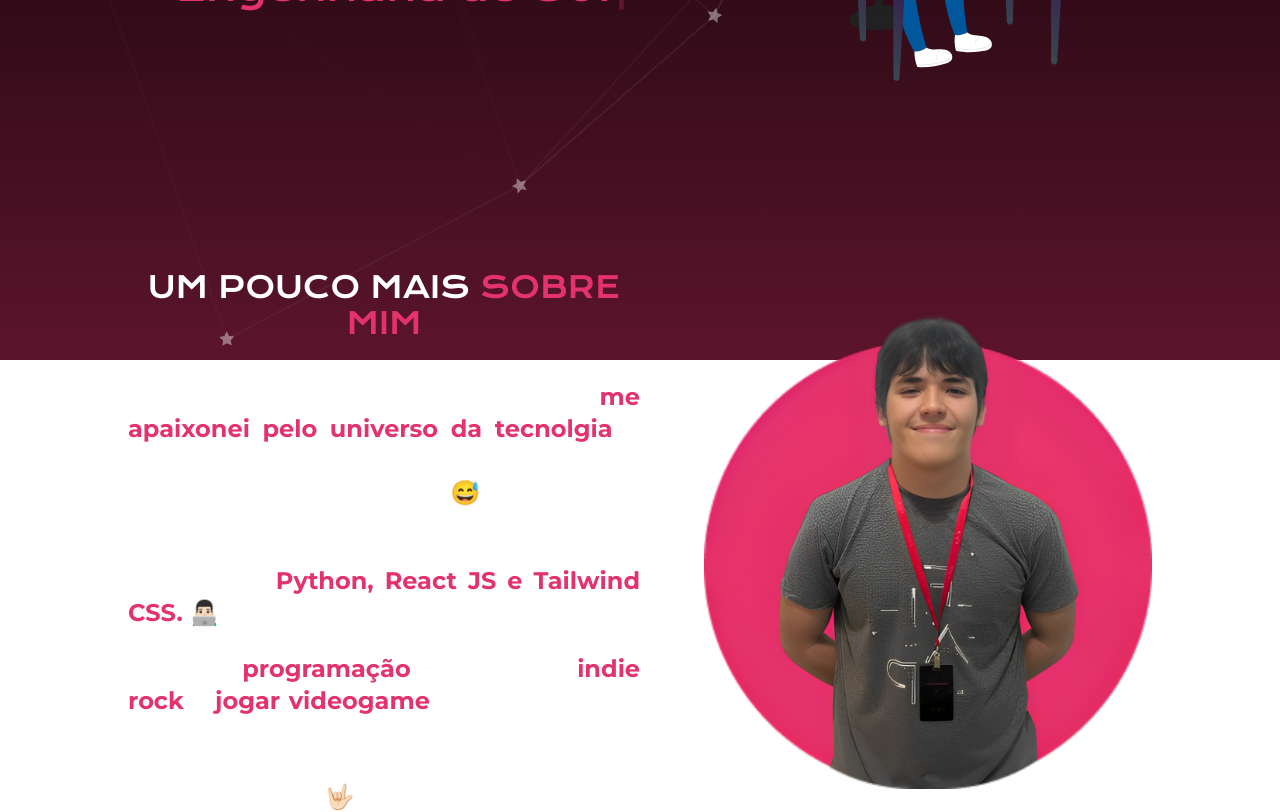
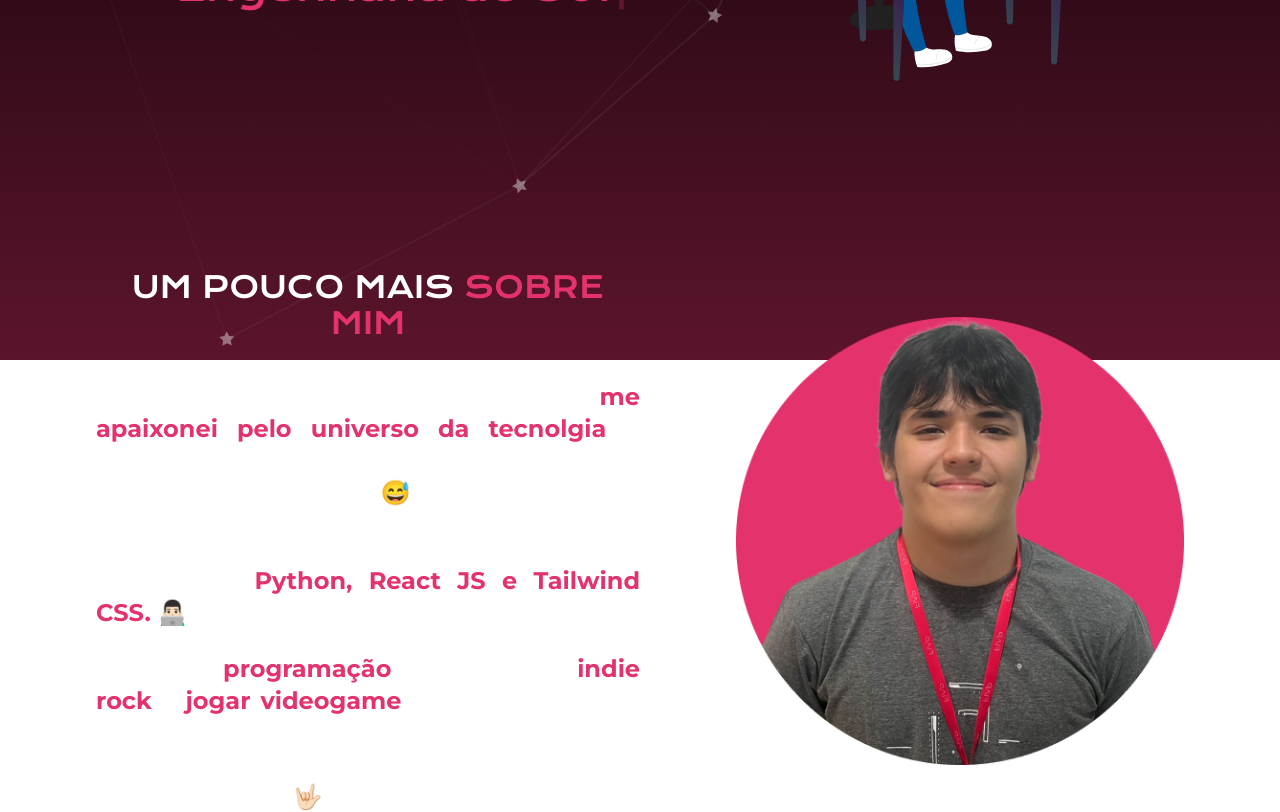
Before and after one commit to ryanbritodev/portfolio-react, a React (Vite) app: page / in a window 1280 px wide. Shown: the part 440-1252 px from the top of the page. Built offline with nearby package versions, Linux system fonts and the light colour scheme.

Commit message:
🔨 fix: Arrumando responsividade da Home

```diff
--- a/src/components/Home/GitHub.jsx
+++ b/src/components/Home/GitHub.jsx
@@ -12,7 +12,7 @@ function Github() {
   useEffect(() => {
     const handleResize = () => {
       if (window.innerWidth < 530) {
-        setFontSize(7.8);
+        setFontSize(7.6);
       } else {
         setFontSize(16);
       }
@@ -27,7 +27,7 @@ function Github() {
   }, []);
 
   return (
-    <div>
+    <div className="flex justify-center">
       <GitHubCalendar
         fontSize={fontSize}
         theme={temaFiap}
--- a/src/components/Home/Home.jsx
+++ b/src/components/Home/Home.jsx
@@ -1,7 +1,7 @@
 import MaoIcon from "../../assets/svg/Mão.svg";
 import Type from "../Type";
 import Ryan from "../../assets/svg/Ryan.svg";
-import RyanProfile from "../../assets/img/Ryan.png";
+import RyanProfile from "../../assets/img/Ryanzinho.png";
 import Github from "./GitHub";
 
 function Home() {
@@ -25,7 +25,7 @@ function Home() {
             </div>
         </header>
 
-        <section className="flex flex-col items-center p-8 py-24 text-white md:flex-row md:justify-between md:items-center md:px-12 md:py-36 lg:px-32 max-w-screen-2xl mx-auto">
+        <section className="flex flex-col items-center p-8 py-24 text-white md:flex-row md:justify-between md:items-center md:px-12 md:py-36 lg:px-24 max-w-screen-2xl mx-auto">
             <div className="text-xl w-full md:w-1/2">
                 <h1 className="text-xl text-center font-krona mb-10 text:text-2xl md:text-3xl">UM POUCO MAIS <span className="text-fiap">SOBRE MIM</span></h1>
                 <p className="font-montserrat font-medium mb-6 text-sm md:text-md lg:text-2xl text-justify leading-tight">
@@ -38,8 +38,8 @@ function Home() {
                     Além da <span className="text-fiap font-bold">programação</span>, adoro ouvir <span className="text-fiap font-bold">indie rock</span> e <span className="text-fiap font-bold">jogar videogame</span> nas horas vagas, o que sempre me inspira a ser criativo e focado nos projetos que estou desenvolvendo. 🤟🏻
                 </p>
             </div>
-            <div className="flex justify-end mt-10 md:mt-0 md:w-1/2 pl-6">
-                <img src={RyanProfile} alt="Foto de Perfil Ryan" className="w-80 h-auto xl:w-full md:max-w-md"/>
+            <div className="flex justify-end mt-10 md:mt-0 md:w-1/2 pl-8">
+                <img src={RyanProfile} alt="Foto de Perfil Ryan" className="w-72 h-auto xl:w-full md:max-w-md"/>
             </div>
         </section>
 
```
Also changed, not shown: src/assets/img/Ryanzinho.png (added), 1 other file (tests, documents, lock files or other folders).
